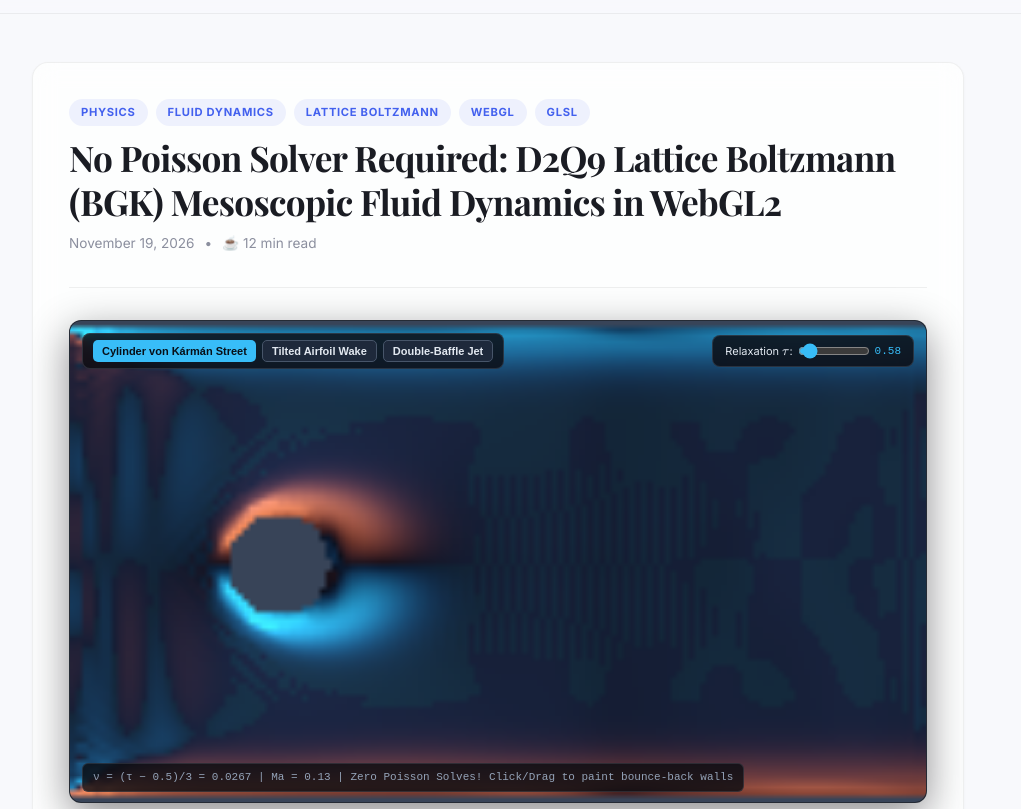
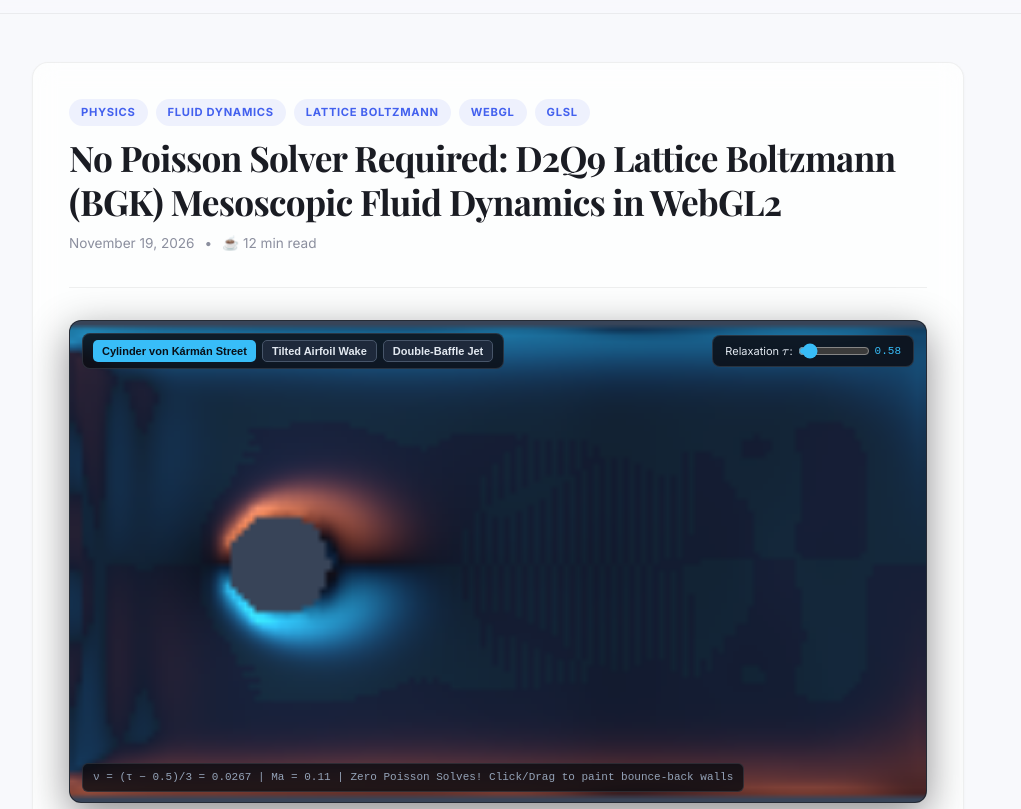
Before and after one commit to arman1o1/arman1o1.github.io, a plain HTML site: page posts/physics/lattice-boltzmann-d2q9-fluid-webgl.html in a window 1280 px wide. Shown: the part 111-920 px from the top of the page, without its empty margins (142-1163 px from the left). Drawn offline with nearby package versions, Linux system fonts and the light colour scheme; animation ran at ten frames a second.

Commit message:
fix: stabilize D2Q9 LBM solver with TRT collision
Switch collision step to Two-Relaxation-Time (Lambda = 1/4) with
wall-tapered inlet, wider slit aperture, and outlet sponge to fix
Double-Baffle Jet NaN blow-up and boundary ringing at tau = 0.54.

```diff
--- a/posts/physics/lattice-boltzmann-d2q9-fluid-webgl.html
+++ b/posts/physics/lattice-boltzmann-d2q9-fluid-webgl.html
@@ -122,7 +122,7 @@
                             </div>
                         </div>
                         <div id="lbm-telemetry" style="position:absolute;bottom:10px;left:12px;pointer-events:none;background:rgba(12,13,18,0.82);padding:4px 10px;border-radius:6px;border:1px solid rgba(148,163,184,0.18);font-family:monospace;font-size:11px;color:#94a3b8">
-                            ν = (τ − 0.5)/3 = 0.0267 | Ma = 0.13 | Zero Poisson Solves! Click/Drag to paint bounce-back walls
+                            ν = (τ − 0.5)/3 = 0.0267 | Ma = 0.11 | Zero Poisson Solves! Click/Drag to paint bounce-back walls
                         </div>
                     </div>
                     <div class="flow-caption" style="margin-top:.6rem">
@@ -249,7 +249,15 @@
         let uxArr = new Float32Array(N);
         let uyArr = new Float32Array(N);
         let tauVal = 0.58;
-        const uInlet = 0.075;
+        const uInlet = 0.065;
+        const uProf = new Float32Array(NY);
+        for (let y = 1; y < NY - 1; y++) {
+            const d = Math.min(y, NY - 1 - y);
+            uProf[y] = uInlet * Math.min(1.0, d / 4.0);
+        }
+        const SPONGE_W = 24, SPONGE_X0 = NX - SPONGE_W;
+        const omegaPlusSponge = new Float32Array(SPONGE_W);
+        const omegaMinusSponge = new Float32Array(SPONGE_W);
 
         const offCanvas = document.createElement('canvas');
         offCanvas.width = NX;
@@ -278,10 +286,11 @@
                         const yr = -dx * 0.39 + dy * 0.92;
                         if (xr > -14 && xr < 14 && Math.abs(yr) < 3.6 * (1.0 - (xr + 14) / 34.0)) solid[i] = 1;
                     } else if (mode === 'slit') {
-                        if (x >= Math.floor(NX * 0.26) && x <= Math.floor(NX * 0.29) && Math.abs(y - NY * 0.50) > 16) solid[i] = 1;
+                        if (x >= Math.floor(NX * 0.26) && x <= Math.floor(NX * 0.29) && Math.abs(y - NY * 0.50) > 18) solid[i] = 1;
                     }
+                    const u0 = uProf[y] || 0.0;
                     for (let q = 0; q < 9; q++) {
-                        const eq = eqPop(q, 1.0, uInlet, 0.0);
+                        const eq = eqPop(q, 1.0, u0, 0.0);
                         fCurr[i * 9 + q] = eq;
                         fNext[i * 9 + q] = eq;
                     }
@@ -316,16 +325,25 @@
         };
 
         function stepLbm() {
-            const omega = 1.0 / tauVal;
-            // 1. Zou-He velocity inlet (x = 0, ux = uInlet, uy = 0) & constant-pressure outlet (x = NX - 1, rho = 1, uy = 0)
+            const omegaPlusBulk = 1.0 / tauVal;
+            const omegaMinusBulk = 1.0 / (0.5 + 0.25 / (tauVal - 0.5)); // TRT magic parameter Lambda = 1/4
+            // Outlet sponge: ramp tau quadratically up to 1.0 over the last SPONGE_W columns
+            for (let k = 0; k < SPONGE_W; k++) {
+                const s = (k + 1) / SPONGE_W;
+                const tauLoc = tauVal + (Math.max(tauVal, 1.0) - tauVal) * s * s;
+                omegaPlusSponge[k] = 1.0 / tauLoc;
+                omegaMinusSponge[k] = 1.0 / (0.5 + 0.25 / (tauLoc - 0.5));
+            }
+            // 1. Zou-He velocity inlet (x = 0, ux = uProf[y], uy = 0) & constant-pressure outlet (x = NX - 1, rho = 1, uy = 0)
             for (let y = 1; y < NY - 1; y++) {
+                const uIn = uProf[y];
                 const bIn = (y * NX) * 9;
                 const f0 = fCurr[bIn], f2 = fCurr[bIn + 2], f4 = fCurr[bIn + 4];
                 const f3 = fCurr[bIn + 3], f6 = fCurr[bIn + 6], f7 = fCurr[bIn + 7];
-                const rhoIn = (f0 + f2 + f4 + 2.0 * (f3 + f6 + f7)) / (1.0 - uInlet);
-                fCurr[bIn + 1] = f3 + (2.0 / 3.0) * rhoIn * uInlet;
-                fCurr[bIn + 5] = f7 - 0.5 * (f2 - f4) + (1.0 / 6.0) * rhoIn * uInlet;
-                fCurr[bIn + 8] = f6 + 0.5 * (f2 - f4) + (1.0 / 6.0) * rhoIn * uInlet;
+                const rhoIn = (f0 + f2 + f4 + 2.0 * (f3 + f6 + f7)) / (1.0 - uIn);
+                fCurr[bIn + 1] = f3 + (2.0 / 3.0) * rhoIn * uIn;
+                fCurr[bIn + 5] = f7 - 0.5 * (f2 - f4) + (1.0 / 6.0) * rhoIn * uIn;
+                fCurr[bIn + 8] = f6 + 0.5 * (f2 - f4) + (1.0 / 6.0) * rhoIn * uIn;
 
                 const bOut = (y * NX + (NX - 1)) * 9;
                 const g0 = fCurr[bOut], g2 = fCurr[bOut + 2], g4 = fCurr[bOut + 4];
@@ -335,7 +353,8 @@
                 fCurr[bOut + 7] = g5 + 0.5 * (g2 - g4) - (1.0 / 6.0) * uxOut;
                 fCurr[bOut + 6] = g8 - 0.5 * (g2 - g4) - (1.0 / 6.0) * uxOut;
             }
-            // 2. BGK Collision + Streaming + Exact Bounce-Back
+            // 2. TRT Collision (exact BGK viscosity nu = (tau - 0.5)/3 + damped odd-even modes) + Streaming + Exact Bounce-Back
+            const feq = new Float32Array(9);
             for (let y = 0; y < NY; y++) {
                 for (let x = 0; x < NX; x++) {
                     const i = y * NX + x;
@@ -357,13 +376,25 @@
                     }
                     ux /= rho; uy /= rho;
                     uxArr[i] = ux; uyArr[i] = uy;
+                    const op = x >= SPONGE_X0 ? omegaPlusSponge[x - SPONGE_X0] : omegaPlusBulk;
+                    const om = x >= SPONGE_X0 ? omegaMinusSponge[x - SPONGE_X0] : omegaMinusBulk;
+                    const u2 = ux * ux + uy * uy;
                     for (let q = 0; q < 9; q++) {
-                        const fPost = fCurr[base + q] + omega * (eqPop(q, rho, ux, uy) - fCurr[base + q]);
+                        const eu = ex[q] * ux + ey[q] * uy;
+                        feq[q] = wq[q] * rho * (1.0 + 3.0 * eu + 4.5 * eu * eu - 1.5 * u2);
+                    }
+                    for (let q = 0; q < 9; q++) {
+                        const qo = opp[q];
+                        const fp = 0.5 * (fCurr[base + q] + fCurr[base + qo]);
+                        const fm = 0.5 * (fCurr[base + q] - fCurr[base + qo]);
+                        const ep = 0.5 * (feq[q] + feq[qo]);
+                        const em = 0.5 * (feq[q] - feq[qo]);
+                        const fPost = fCurr[base + q] - op * (fp - ep) - om * (fm - em);
                         const nx = x + ex[q], ny = y + ey[q];
                         if (nx >= 0 && nx < NX && ny >= 0 && ny < NY) {
                             const ni = ny * NX + nx;
                             if (solid[ni]) {
-                                fNext[base + opp[q]] = fPost; // Exact no-slip bounce-back
+                                fNext[base + qo] = fPost; // Exact no-slip bounce-back
                             } else {
                                 fNext[ni * 9 + q] = fPost;
                             }
```
